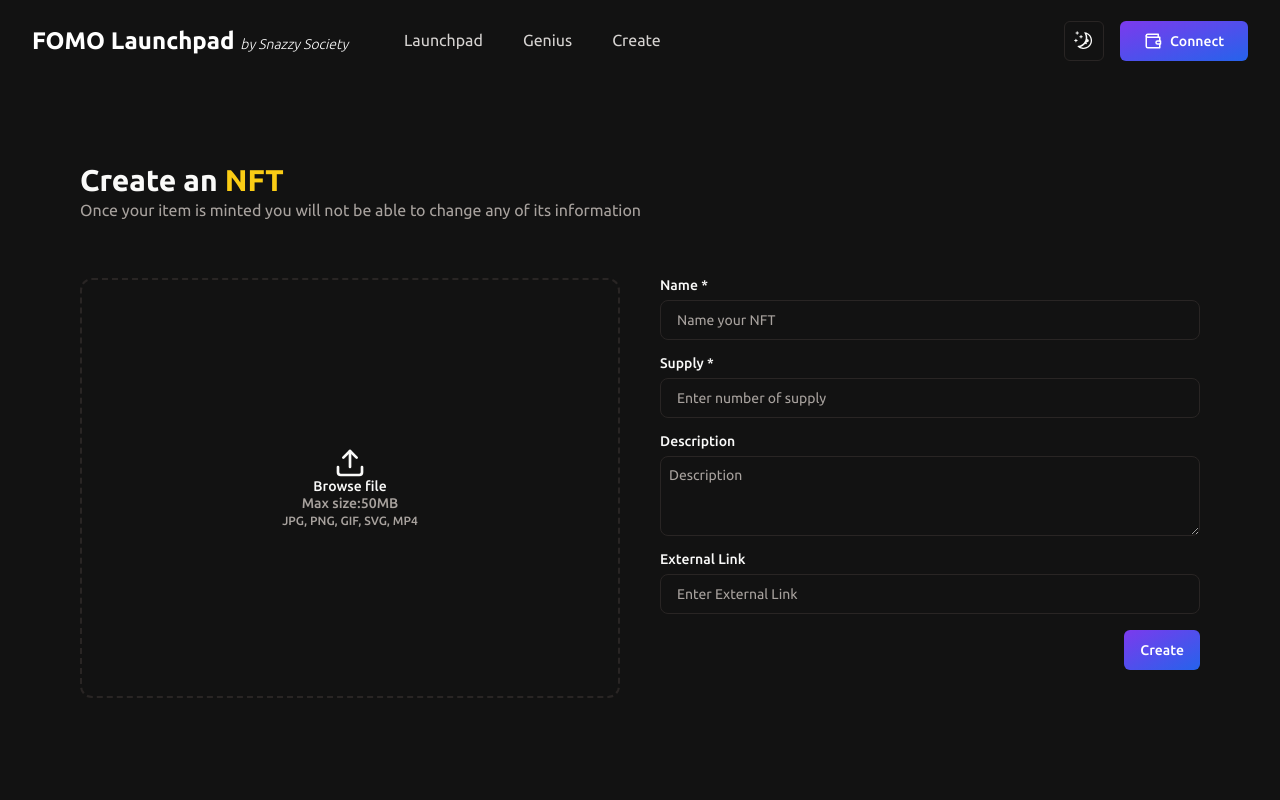
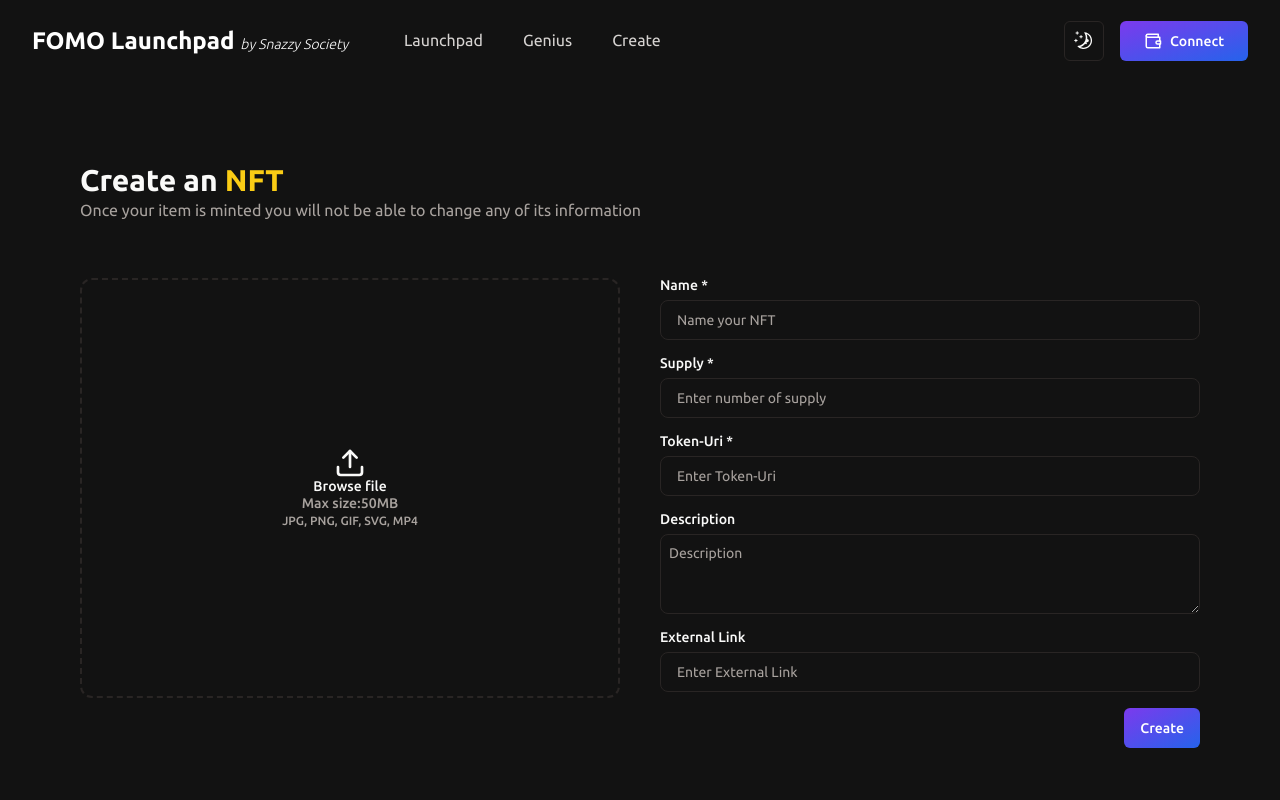
Before and after one commit to chloecombi/nft-launchpad1, a Next.js app: page /createNFT/mint in a window 1280 px wide. Shown: the top 800 px of the page. Built offline with nearby package versions, Linux system fonts and the light colour scheme.

Commit message:
Update page.tsx

```diff
--- a/src/app/createNFT/mint/page.tsx
+++ b/src/app/createNFT/mint/page.tsx
@@ -118,6 +118,25 @@ const Mint = () => {
                       </FormItem>
                     )}
                   />
+
+                <Label htmlFor="Token-Uri">Token-Uri *</Label>
+                  <FormField
+                    name="Token-Uri"
+                    render={({ field }) => (
+                      <FormItem className="flex-1">
+                        <FormControl className="m-0 p-0">
+                          <Input
+                            className="border w-full p-4 outline-none focus-visible:ring-0 focus-visible:ring-transparent mb-4 mt-2 rounded-lg"
+                            disabled={isLoading}
+                            placeholder="Enter Token-Uri"
+                            {...field}
+                          />
+                        </FormControl>
+                      </FormItem>
+                    )}
+                  />
+
+
                   <Label htmlFor="description">Description</Label>
                   <FormField
                     name="description"
```
